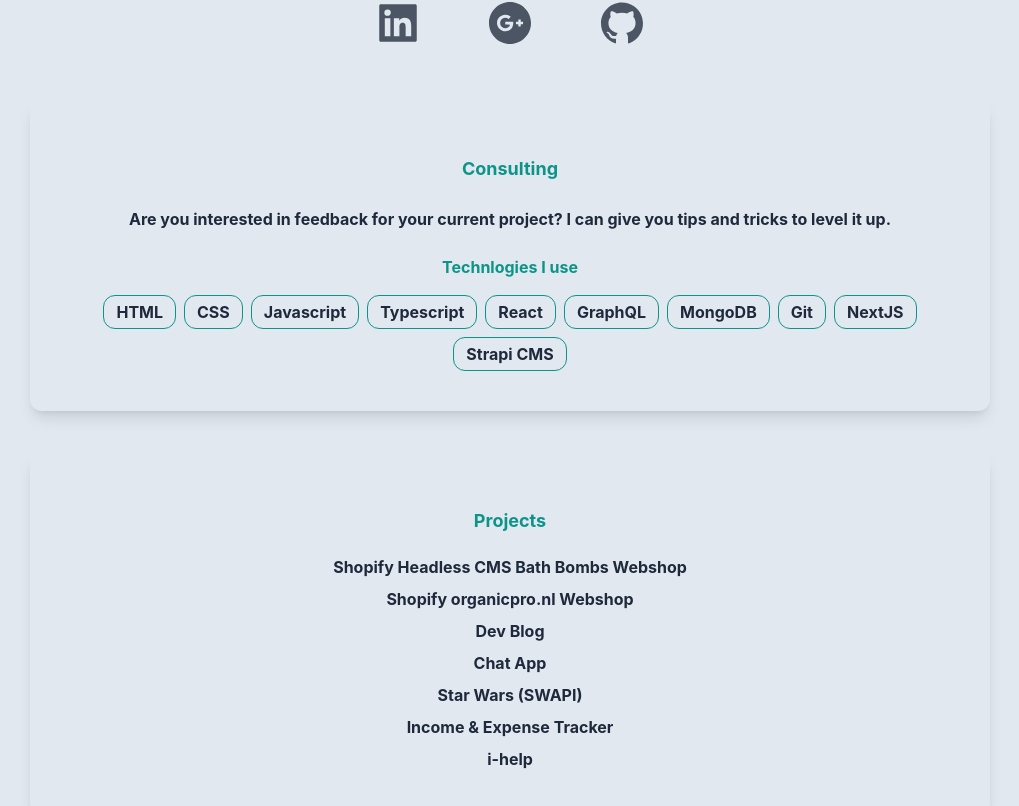
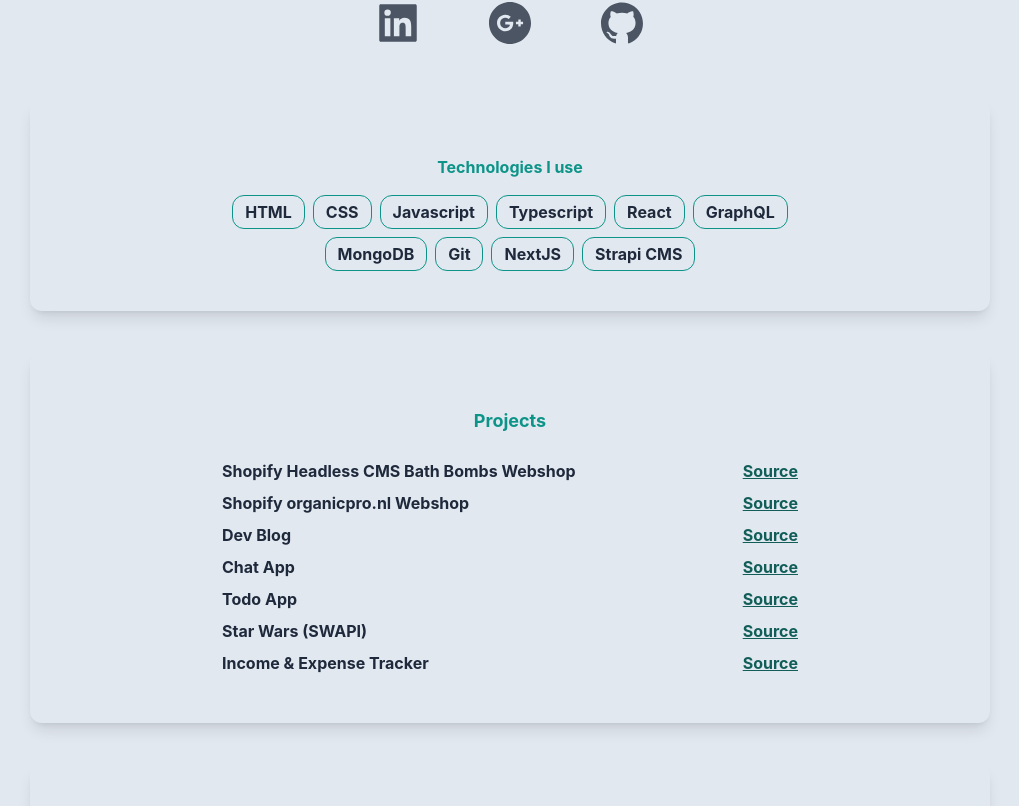
Before and after one commit to DegirmenciOmer/portfolio, a Next.js app in the folder portfolio-omer/: page / in a window 1280 px wide. Shown: the part 534-1340 px from the top of the page, without its empty margins (130-1149 px from the left). Built offline with nearby package versions, Linux system fonts and the light colour scheme.

Commit message:
edit projects section

```diff
--- a/portfolio-omer/pages/index.tsx
+++ b/portfolio-omer/pages/index.tsx
@@ -8,6 +8,7 @@ import {
   AiFillGithub,
 } from "react-icons/ai";
 import { translationHelper } from "./translationHelper";
+import Link from "next/link";
 
 export default function Home() {
   const [darkMode, setDarkMode] = useState<boolean>(false);
@@ -45,7 +46,7 @@ export default function Home() {
                   <span className={`${locale === "NL" && "text-gray-500"}`}>
                     EN
                   </span>
-                  |
+                  &nbsp;|&nbsp;
                   <span className={`${locale === "EN" && "text-gray-500"}`}>
                     NL
                   </span>
@@ -55,7 +56,7 @@ export default function Home() {
           </nav>
           <div className=" text-center py-10">
             <h2 className="text-4xl py-2 text-teal-600 font-medium">
-              Omer Degirmenci
+              {translations.ownerName}
             </h2>
             <h3 className={`text-2xl ${switchText} py-2 pb-8`}>
               {translations.occupationText}
@@ -72,13 +73,8 @@ export default function Home() {
           <div
             className={`text-center shadow-lg p-10 rounded-xl my-10  flex-1 ${switchText}`}
           >
-            <h3 className="py-4 text-lg text-teal-600">Consulting</h3>
-            <p className="py-2">
-              Are you interested in feedback for your current project? I can
-              give you tips and tricks to level it up.
-            </p>
             <h3 className="py-4 text-teal-600">{translations.skillsTitle}</h3>
-            <ul className="flex justify-center flex-wrap gap-2">
+            <ul className="flex m-auto justify-center flex-wrap gap-2 max-w-xl">
               {translations.skills.map((skill) => (
                 <li
                   key={skill.id}
@@ -90,15 +86,26 @@ export default function Home() {
             </ul>
           </div>
           <div
-            className={`text-center shadow-lg p-10 rounded-xl my-10  flex-1 ${switchText}`}
+            className={` shadow-lg p-10 rounded-xl my-10  flex-1 ${switchText}`}
           >
-            <h3 className="py-4 text-lg text-teal-600">
+            <h3 className="text-center py-4 text-lg text-teal-600">
               {translations.projectsTitle}
             </h3>
             <ul>
               {translations.projects.map((project) => (
-                <li key={project.id} className={`${switchText} py-1`}>
-                  {project.name}
+                <li
+                  key={project.id}
+                  className={`${switchText} flex justify-between max-w-xl mx-auto gap-1 my-2`}
+                >
+                  <Link className="hover:text-teal-600" href={project.demoUrl}>
+                    {project.name}
+                  </Link>
+                  <Link
+                    className={`text-teal-800 underline hover:text-teal-600 rounded-md ml-8`}
+                    href={project.sourceUrl}
+                  >
+                    {translations.sourceText}
+                  </Link>
                 </li>
               ))}
             </ul>
--- a/portfolio-omer/pages/translationHelper.ts
+++ b/portfolio-omer/pages/translationHelper.ts
@@ -4,6 +4,9 @@ export const translationHelper = (language: string) => {
   return {
     translations: {
       title: NL ? "Omer's Portfeulle" : "Omer's Portfolio",
+      ownerName: "Omer Degirmenci",
+      sourceText: NL ? "Broncode" : "Source",
+      demoText: "Demo",
       occupationText: NL
         ? "Frontend Webontwikkelaar"
         : "Frontend Web Developer",
@@ -11,9 +14,7 @@ export const translationHelper = (language: string) => {
         ? "Zeer gemotiveerde en zorgzame webontwikkelaar met grote vastberadenheid om te leren, te groeien en dingen voor elkaar te krijgen. Na 7 jaar als docent Engels voor jongvolwassenen te hebben gewerkt, verhuisde ik naar NL en kreeg ik de kans om inzicht te krijgen in de grote wereld van technologie en het oplossen van problemen waar ik nu een passie voor heb. Sinds maart 2020 codeer ik als dagelijkse routine, waarvan de laatste zes maanden als stagiair frontend developer"
         : "Highly motivated and caring web developer with great determination to learn, grow and get things done. After 7 years of working as an English language teacher for young adults, I moved to NL and had the opportunity to get insights into the great world of tech and problem solving which I’m now passionate about. I have been coding as a daily routine since March 2020, including the last six months as an intern frontend developer",
       text1: NL ? "Consulting" : "Overleg plegen",
-      text2: NL ? "" : "",
-      text3: NL ? "" : "",
-      skillsTitle: NL ? "Technologieën die ik gebruik" : "Technlogies I use",
+      skillsTitle: NL ? "Technologieën die ik gebruik" : "Technologies I use",
       skills: [
         { id: "1", name: "HTML" },
         { id: "2", name: "CSS" },
@@ -28,13 +29,49 @@ export const translationHelper = (language: string) => {
       ],
       projectsTitle: NL ? "Projecten" : "Projects",
       projects: [
-        { id: "1", name: "Shopify Headless CMS Bath Bombs Webshop" },
-        { id: "2", name: "Shopify organicpro.nl Webshop" },
-        { id: "3", name: "Dev Blog" },
-        { id: "4", name: "Chat App" },
-        { id: "5", name: "Star Wars (SWAPI)" },
-        { id: "6", name: "Income & Expense Tracker" },
-        { id: "7", name: "i-help" },
+        {
+          id: "1",
+          name: "Shopify Headless CMS Bath Bombs Webshop",
+          demoUrl: "https://shopify-bath-bombs.netlify.app/",
+          sourceUrl:
+            "https://github.com/DegirmenciOmer/react-shopify-custom-storefront/tree/main/shopify-storefront",
+        },
+        {
+          id: "2",
+          name: "Shopify organicpro.nl Webshop",
+          sourceUrl: "",
+          demoUrl: "https://www.organicpro.nl",
+        },
+        {
+          id: "3",
+          name: "Dev Blog",
+          sourceUrl: "https://github.com/DegirmenciOmer/NextJs-Blog-Project",
+          demoUrl: "https://next-js-blog-project-pi.vercel.app/",
+        },
+        {
+          id: "4",
+          name: "Chat App",
+          sourceUrl: "https://github.com/DegirmenciOmer/Chat-App",
+          demoUrl: "https://fun-chat-omer.netlify.app/",
+        },
+        {
+          id: "5",
+          name: "Todo App",
+          sourceUrl: "https://github.com/DegirmenciOmer/PERN-Stack-Todo-App",
+          demoUrl: "https://pern-todo-omer.netlify.app/",
+        },
+        {
+          id: "6",
+          name: "Star Wars (SWAPI)",
+          sourceUrl: "https://github.com/DegirmenciOmer/SWAPI-Project",
+          demoUrl: "https://starwars-react-app.netlify.app/",
+        },
+        {
+          id: "7",
+          name: "Income & Expense Tracker",
+          sourceUrl: "https://github.com/DegirmenciOmer/React-expense-tracker",
+          demoUrl: "https://expensetracker-omer.netlify.app/",
+        },
       ],
       experienceTitle: NL ? "Ervaring" : "Experience",
       experience: [
@@ -53,10 +90,6 @@ export const translationHelper = (language: string) => {
           role: NL ? "Frontend Webontwikkelaar" : "Frontend Web Developer",
           company: "Sytem4, Uden",
         },
-        { id: "4", role: NL ? "" : "", company: "Chat App" },
-        { id: "5", role: NL ? "" : "", company: "Star Wars (SWAPI)" },
-        { id: "6", role: NL ? "" : "", company: "Income & Expense Tracker" },
-        { id: "7", role: NL ? "" : "", company: "i-help" },
       ],
     },
   };
```
Also changed, not shown: 1 other file (tests, documents, lock files or other folders).
